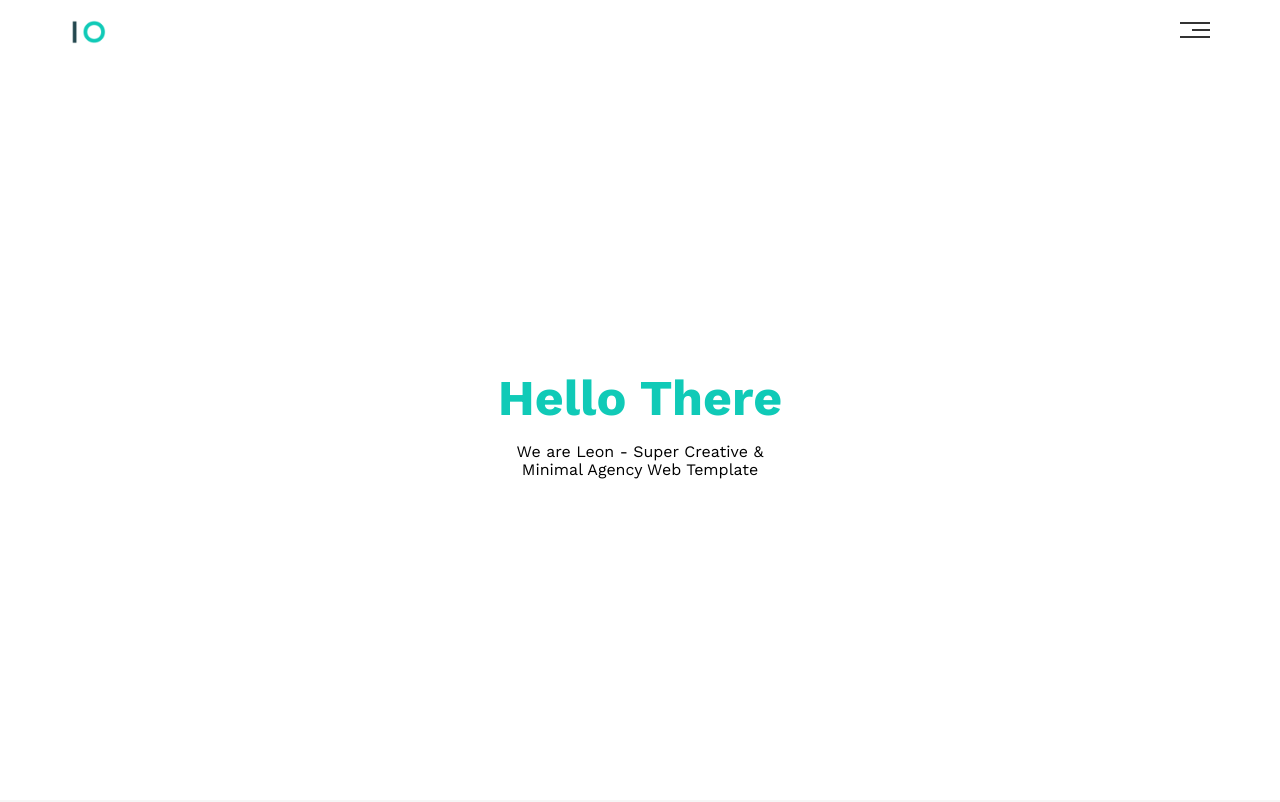
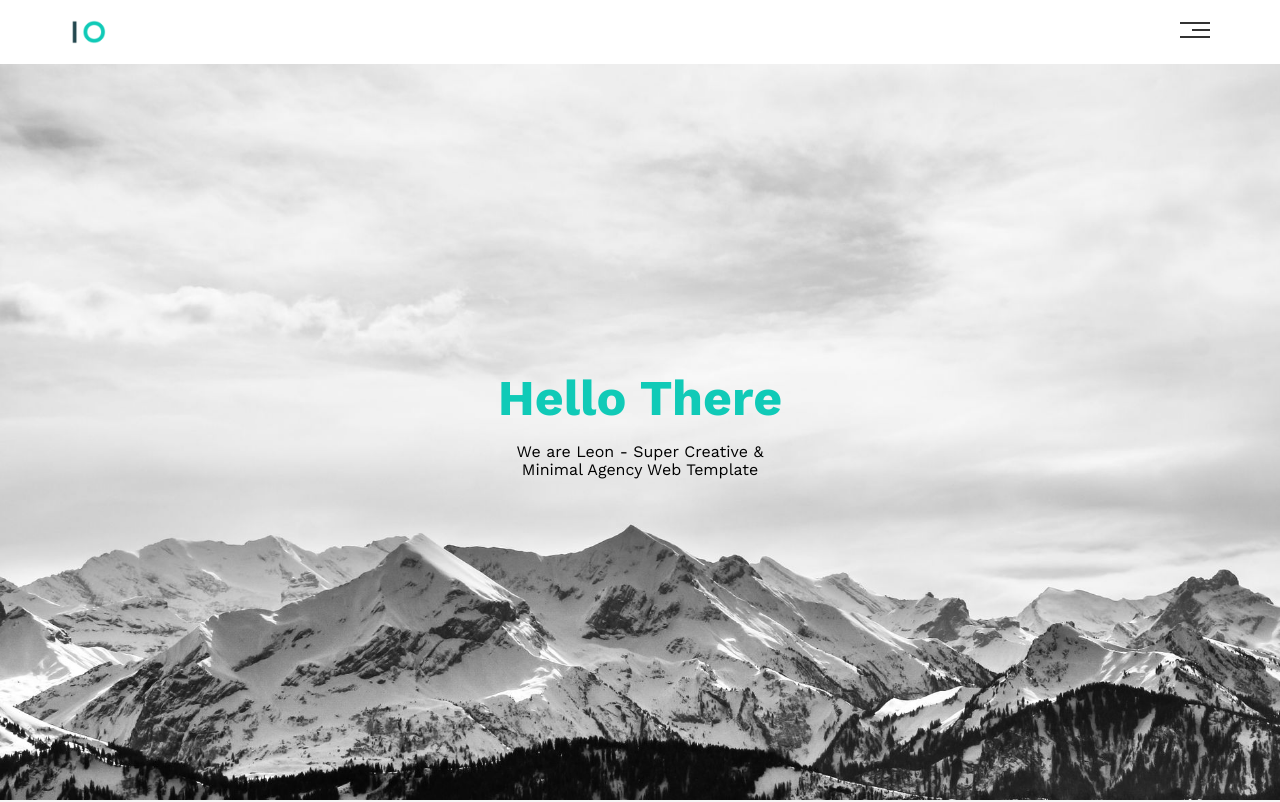
Before and after one commit to ElsayedHossny/leon-project, a plain HTML site: page index.html in a window 1280 px wide. Shown: the top 802 px of the page. Drawn offline with nearby package versions, Linux system fonts and the light colour scheme; a web font is replaced by a local one.

Commit message:
Update leon.css

```diff
--- a/css/leon.css
+++ b/css/leon.css
@@ -156,7 +156,7 @@ body {
 /* end heading */
 /* start ladding */
 .ladding {
-    background: url(./images/landing.jpg);
+    background: url("/images/landing.jpg");
     background-size: cover;
     height: calc(100vh - 64px);
     position: relative;
```
